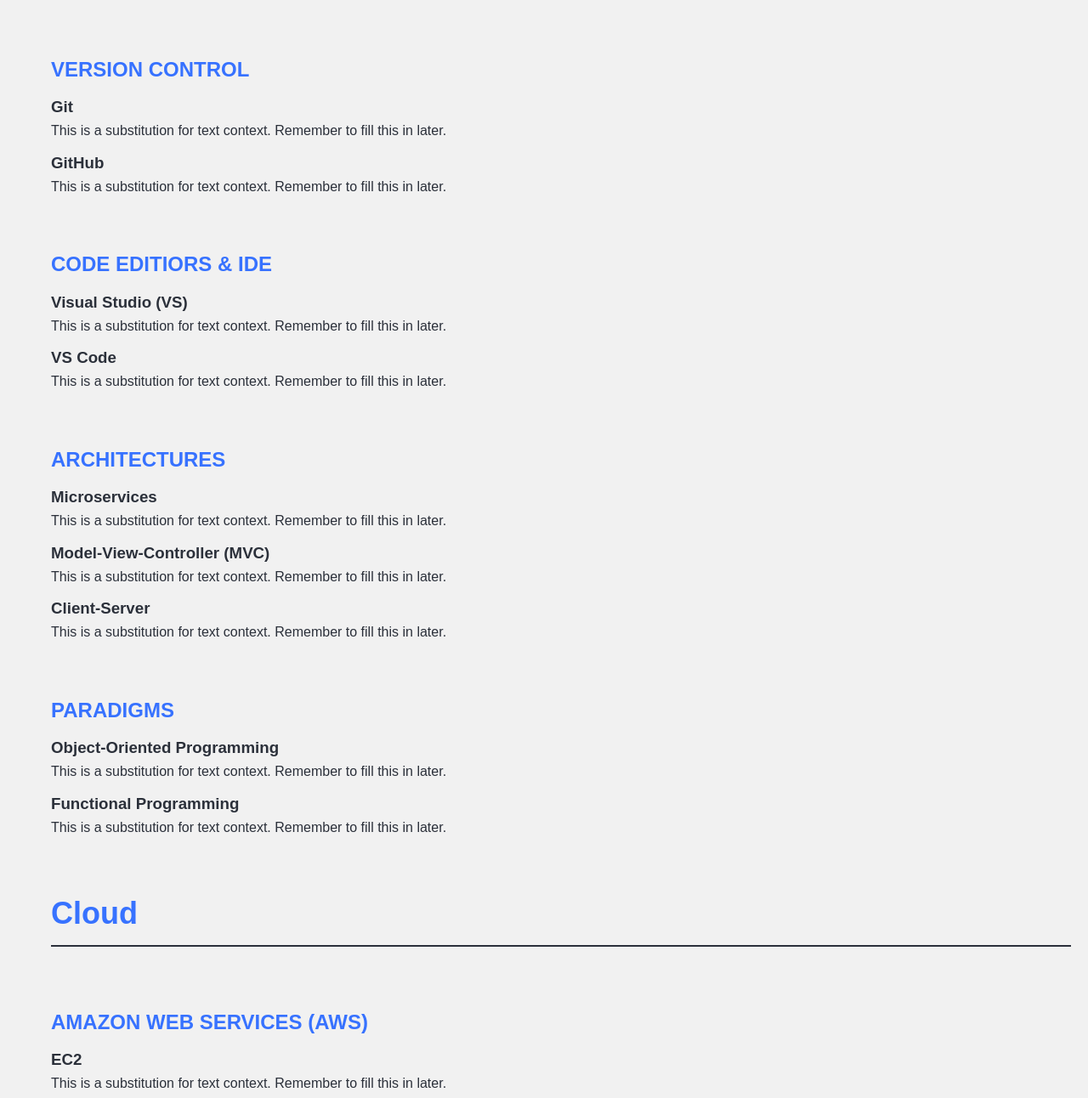
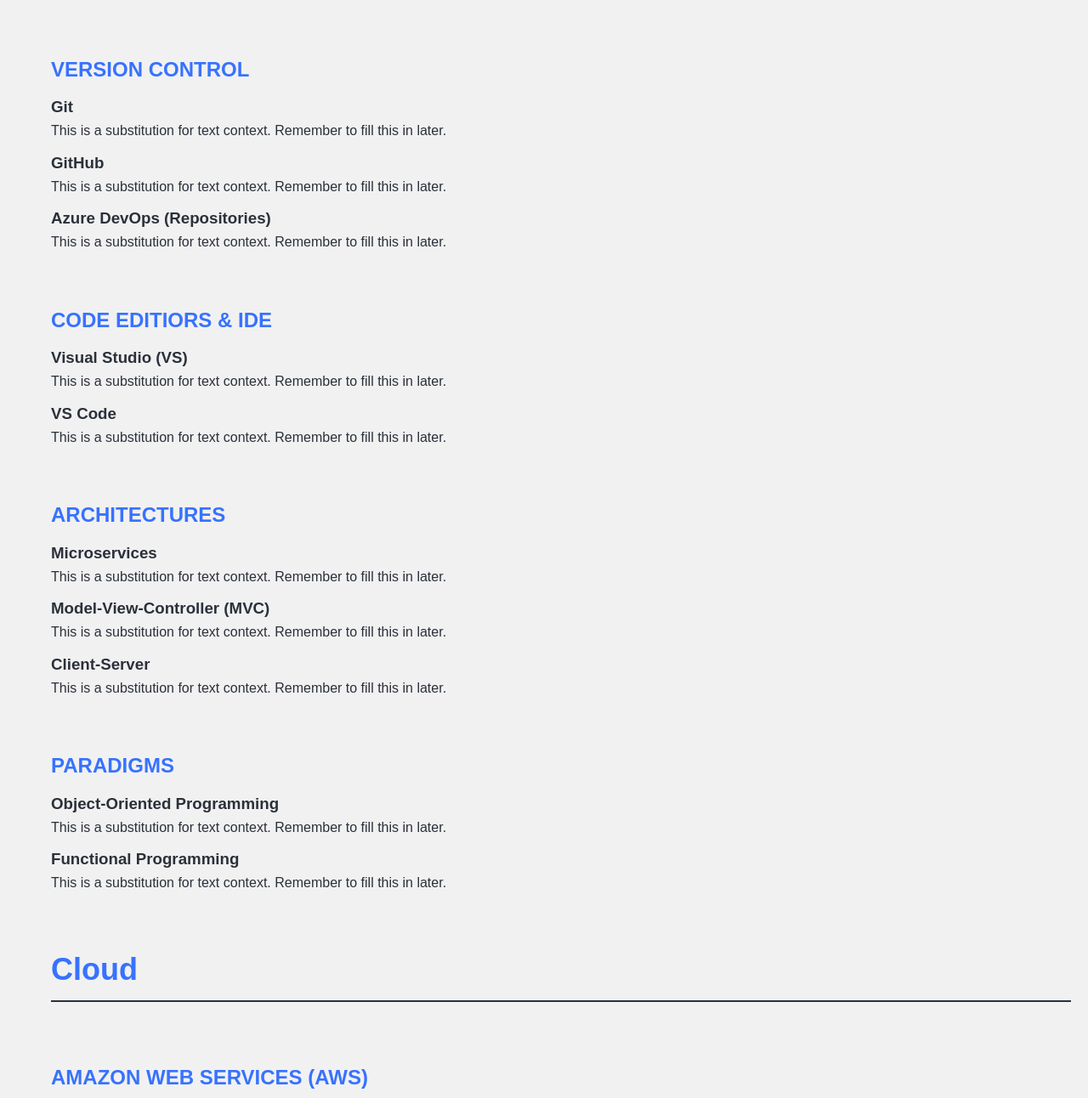
Before and after one commit to camendt-matc/matcsecdesignb, a Python web app: template www/src/main/resources/templates/skills.html in a window 1280 px wide. Shown: the part 866-2158 px from the top of the page at 85% size. Run offline with Jinja, Linux system fonts and the light colour scheme; the template is opened without the code that fills it, so the values that code supplies are empty.

Commit message:
added a new skill

```diff
--- a/www/src/main/resources/templates/skills.html
+++ b/www/src/main/resources/templates/skills.html
@@ -67,6 +67,10 @@
                 This is a substitution for text context. Remember to fill this in later.
             </p>
             <h3>GitHub</h3>
+            <p>
+                This is a substitution for text context. Remember to fill this in later.
+            </p>
+            <h3>Azure DevOps (Repositories)</h3>
             <p>
                 This is a substitution for text context. Remember to fill this in later.
             </p>
```
